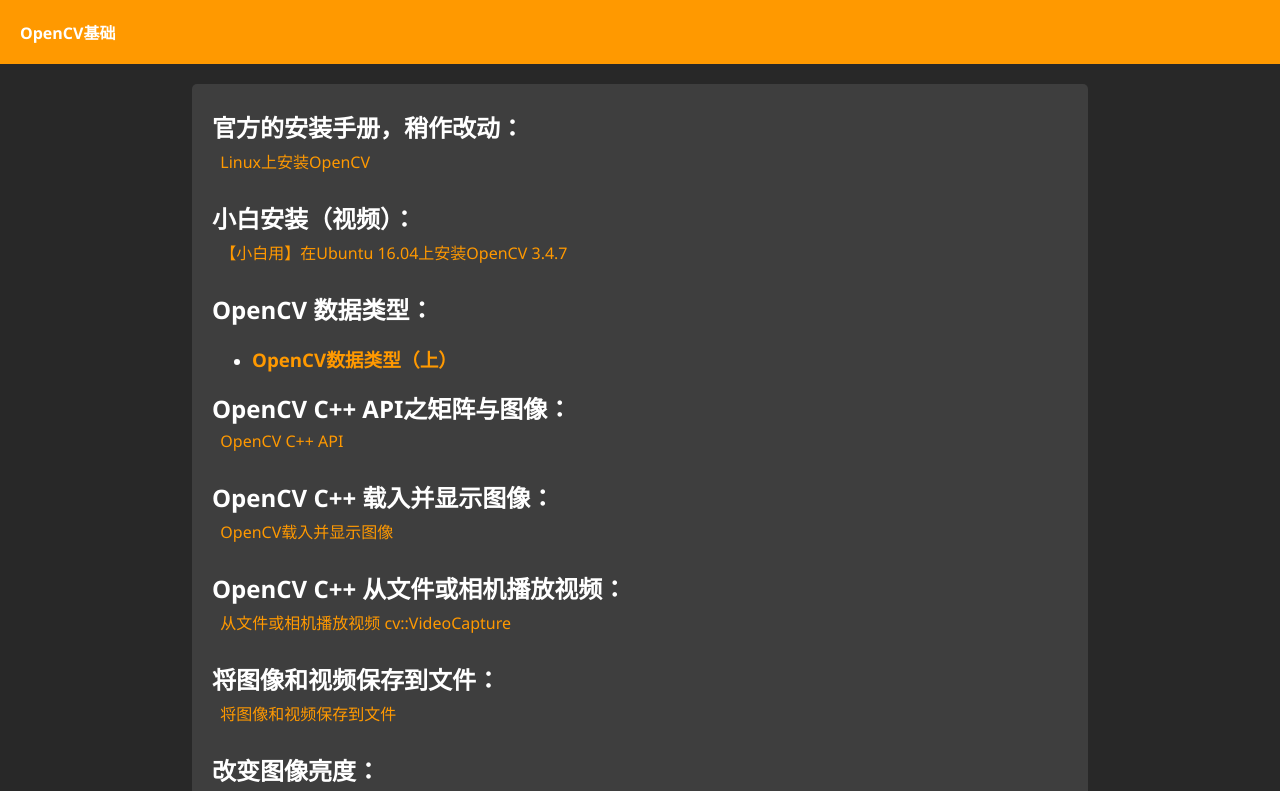
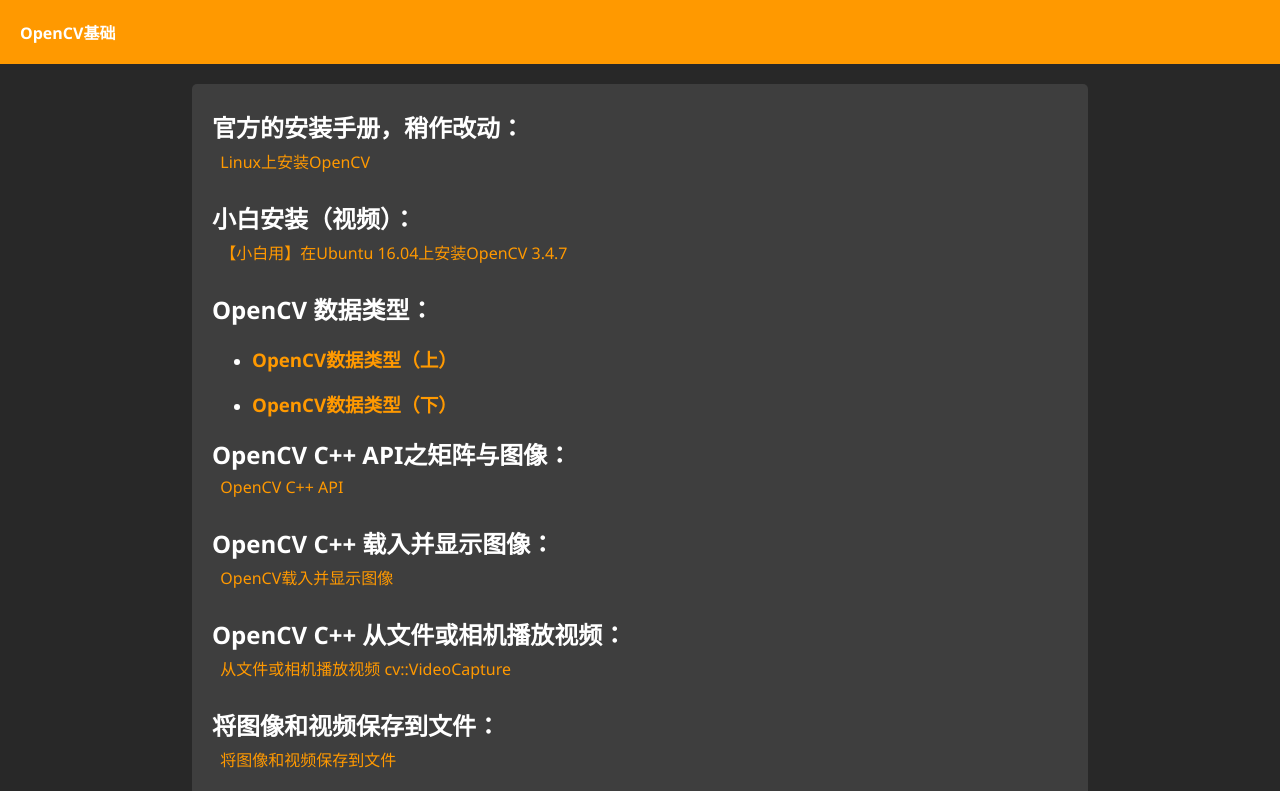
Before and after one commit to WaltPeter/open-cv-basic, a plain HTML site: page index.html in a window 1280 px wide. Shown: the top 791 px of the page. Drawn offline with Linux system fonts and the light colour scheme.

Commit message:
Updated.

```diff
--- a/index.html
+++ b/index.html
@@ -29,6 +29,7 @@
 			<h2 style="margin:5px 0px;">OpenCV 数据类型：</h2>
         	<ul>
 			<li><a href="opencv-datatypes/index.html"><h3>OpenCV数据类型（上）</h3></a></li>
+			<li><a href="opencv-datatypes/index2.html"><h3>OpenCV数据类型（下）</h3></a></li>
 			</ul>
             <h2 style="margin:5px 0px;">OpenCV C++ API之矩阵与图像：</h2>
         	&nbsp; <a href="opencv-cpp-api/index.html">OpenCV C++ API</a>
```
